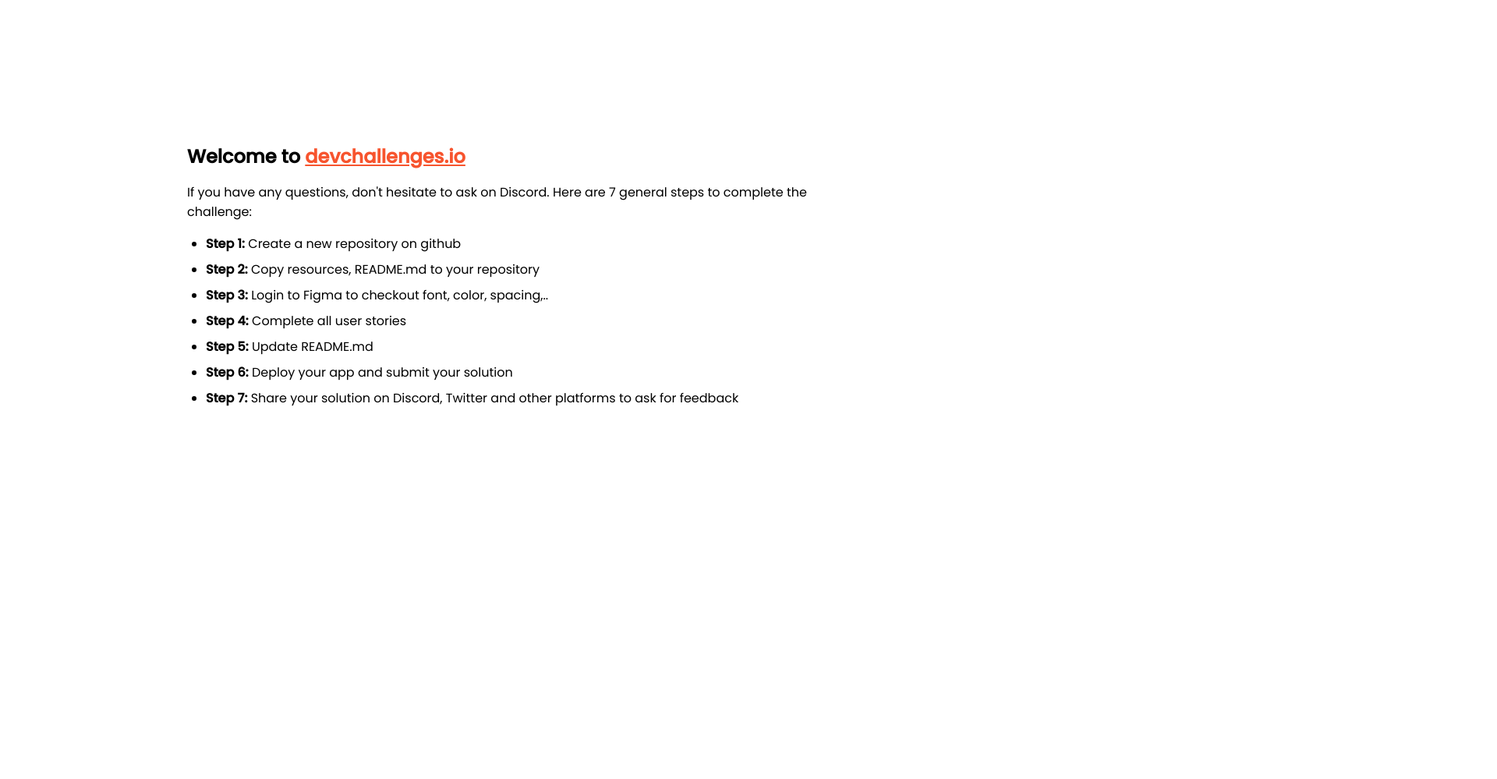
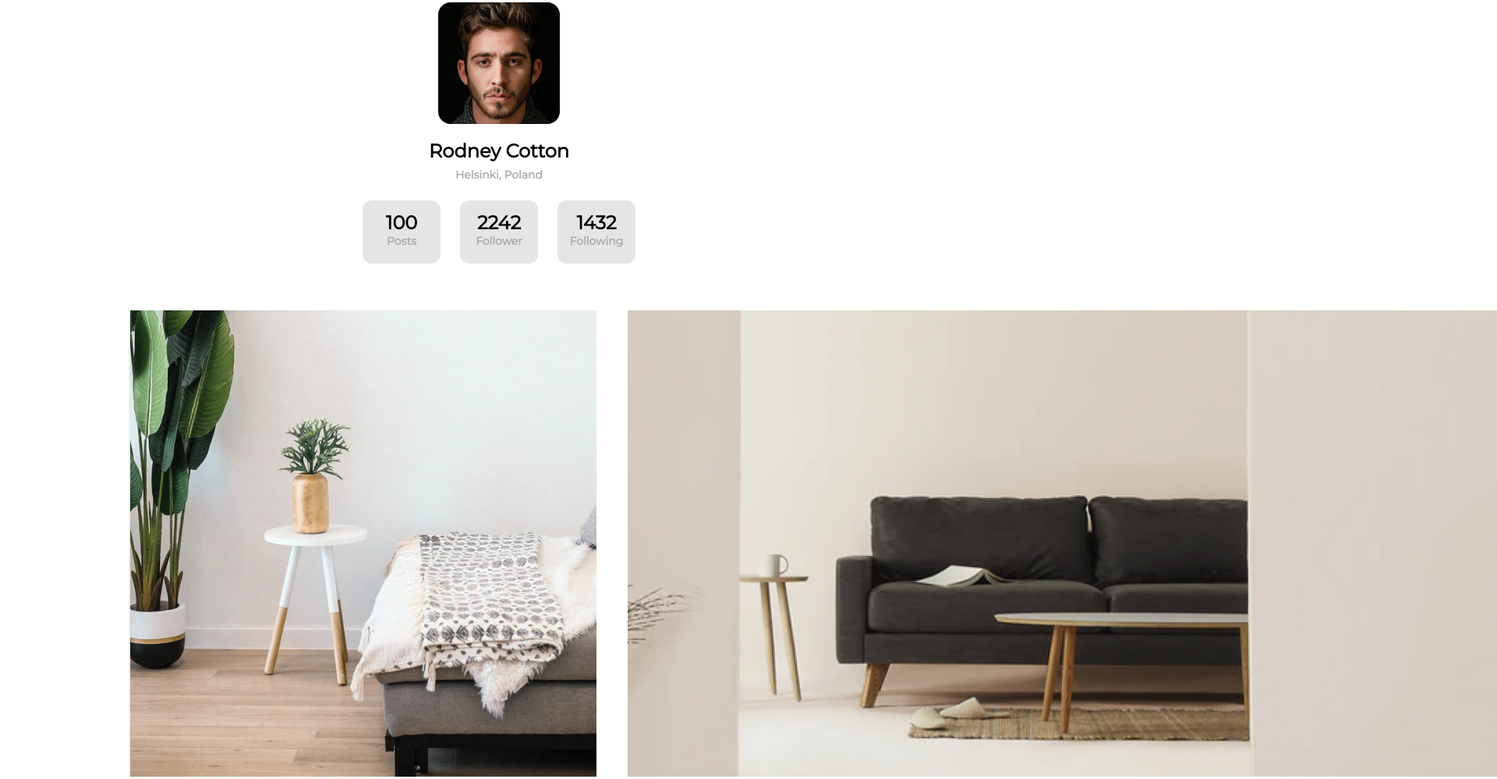
Before and after one commit to prasannakarki77/My-Gallery-Challenge-5, a plain HTML site: page index.html in a window 1280 px wide. Shown: the part 57-1056 px from the top of the page at 78% size, 1920 px wide, since content can reach past the window. Before the commit the page ends 800 px from the top, so only its background shows below. Drawn offline with Linux system fonts and the light colour scheme.

Commit message:
Profile and info part completed

```diff
--- a/index.html
+++ b/index.html
@@ -1,95 +1,40 @@
 <!DOCTYPE html>
 <html lang="en">
-  <head>
-    <meta charset="utf-8" />
-    <meta
-      name="viewport"
-      content="width=device-width, initial-scale=1,
-  maximum-scale=5"
-    />
+<head>
+  <meta charset="UTF-8">
+  <meta http-equiv="X-UA-Compatible" content="IE=edge">
+  <meta name="viewport" content="width=device-width, initial-scale=1.0">
+  <title>My Gallery</title>
+  <link rel="stylesheet" href="style.css">
+</head>
+<body>
+  <div class="profile">
+    <img src="profilePhoto.png" alt="">
+    <br>
+    <span class="head">Rodney Cotton</span>
+    <br>
+    <span class="sub-head location">Helsinki, Poland</span>
+    <div class="info">
+      <div class="post"><span class="head">100 </span><br> <span class="sub-head">Posts</span></div>
+      <div class="follower"><span class="head"> 2242</span><br> <span class="sub-head">Follower</span></div>
+      <div class="following"><span class="head"> 1432</span><br> <span class="sub-head">Following</span></div>
+    </div>
+  </div>
+  <div class="gallery">
+    <img src="photo1.png" alt="" class="photos photo1">
+    <img src="photo2.png" alt="" class="photos photo2">
+    <img src="photo3.png" alt="" class="photos photo3">
+    <img src="photo_4.png" alt="" class="photos photo4">
+    <img src="photo5.png" alt="" class="photos photo5">
+    <img src="photo6.png" alt="" class="photod photo6">
+  </div>
+    <!-- <div class="photos photo6">image</div> -->
+    <!-- <div><img src="photo1.png" alt="" class="photos photo1"></div>
+    <div><img src="photo2.png" alt="" class="photos photo2"></div>
+    <img src="photo3.png" alt="" class="photos photo3">
+    <img src="photo_4.png" alt="" class="photos photo4">
+    <img src="photo5.png" alt="" class="photos photo5">
+    <img src="photo6.png" alt="" class="photod photo6"> -->
 
-    <link rel="icon" href="devchallenges.png" />
-
-    <link
-      rel="shortcut icon"
-      type="image/x-icon"
-      href="https://devchallenges.io/"
-    />
-
-    <link
-      href="https://fonts.googleapis.com/css2?family=Poppins:wght@400;500&display=swap"
-      rel="stylesheet"
-    />
-
-    <title>Devchallenges</title>
-
-    <style>
-      body {
-        font-family: "Poppins", sans-serif;
-      }
-
-      ul {
-        padding-left: 24px;
-      }
-
-      li {
-        margin-bottom: 8px;
-      }
-
-      .welcome {
-        max-width: 800px;
-        margin: 0 auto;
-      }
-
-      .welcome-text {
-        margin-top: 30vh;
-        font-weight: 500;
-      }
-
-      .welcome-text p {
-        font-size: 1rem;
-        font-weight: 400;
-      }
-
-      .welcome-text h1 {
-        font-size: 1.5rem;
-      }
-
-      .welcome-text a {
-        color: #f7542e;
-      }
-    </style>
-  </head>
-  <body>
-    <div class="welcome">
-      <div class="welcome-text">
-        <h1>
-          Welcome to
-          <a href="https://devchallenges.io/" target="_blank"
-            >devchallenges.io</a
-          >
-        </h1>
-
-        <p>
-          If you have any questions, don't hesitate to ask on Discord. Here are
-          7 general steps to complete the challenge:
-        </p>
-      </div>
-
-      <ul>
-        <li><b>Step 1:</b> Create a new repository on github</li>
-        <li><b>Step 2:</b> Copy resources, README.md to your repository</li>
-        <li>
-          <b>Step 3:</b> Login to Figma to checkout font, color, spacing,..
-        </li>
-        <li><b>Step 4:</b> Complete all user stories</li>
-        <li><b>Step 5:</b> Update README.md</li>
-        <li><b>Step 6:</b> Deploy your app and submit your solution</li>
-        <li>
-          <b>Step 7:</b> Share your solution on Discord, Twitter and other
-          platforms to ask for feedback
-        </li>
-      </ul>
-    </div>
-  </body>
+</body>
 </html>
--- /dev/null
+++ b/style.css
@@ -0,0 +1,105 @@
+@import url("https://fonts.googleapis.com/css2?family=Montserrat&display=swap");
+
+body{
+    max-width: 1000px;
+    margin:0 auto;
+    height:100vh;
+
+}
+div.profile {
+  margin: 60px auto;
+  max-width: 400px;
+  text-align: center;
+}
+
+.profile img {
+  width: 156px;
+  height: 156px;
+
+  background: #c4c4c4;
+  border-radius: 16px;
+  margin-bottom: 16px;
+}
+.profile span.location{
+    display: block;
+    padding-top:8px;
+}
+/* .info .sub-head{
+    display: block;
+    padding-top:4px;
+} */
+
+.head {
+  font-family: "Montserrat", sans-serif;
+  font-style: normal;
+  font-weight: 600;
+  font-size: 24px;
+  line-height: 29px;
+}
+.sub-head {
+  font-family: "Montserrat", sans-serif;
+  font-style: normal;
+  font-weight: 600;
+  font-size: 14px;
+  line-height: 17px;
+  color: #a9a9a9;
+}
+.info {
+  display: flex;
+  justify-content: space-evenly;
+  align-items: center;
+  margin-top: 24px;
+
+}
+.info div {
+  width: 100px;
+  height: 67px;
+  padding-top:14px;
+  background: #e5e5e5;
+  border-radius: 12px;
+}
+.gallery .photos{
+
+}
+.gallery .photo1{
+    grid-area: photo1;
+}
+.gallery .photo2{
+    grid-area: photo2;
+}
+.gallery .photo3{
+    grid-area: photo3;
+}
+.gallery .photo4{
+    grid-area: photo4;
+}
+.gallery .photo5{
+    grid-area: photo5;
+}
+.gallery .photo6{
+    grid-area: photo6;
+}
+.gallery {
+    display: grid;
+    height: 1000px;
+    width: 950px;
+    gap: 24px;
+    margin:0 auto;
+    /* grid-template-rows:auto auto 1fr auto auto auto ; */
+    grid-template-areas:
+    "photo1 photo2 photo2 "
+    "photo3 photo3 photo4 "
+    "photo5 photo6 photo4 "
+    ;
+
+  }
+
+/* .gallery{
+    max-width: 950px;
+    display: grid;
+    gap: 40px;
+    height: 100vh;
+    grid-template-rows: 1fr 1fr 1fr 1fr 1fr 1fr;
+    grid-template-columns:repeat(12, 1fr);
+
+} */
```
